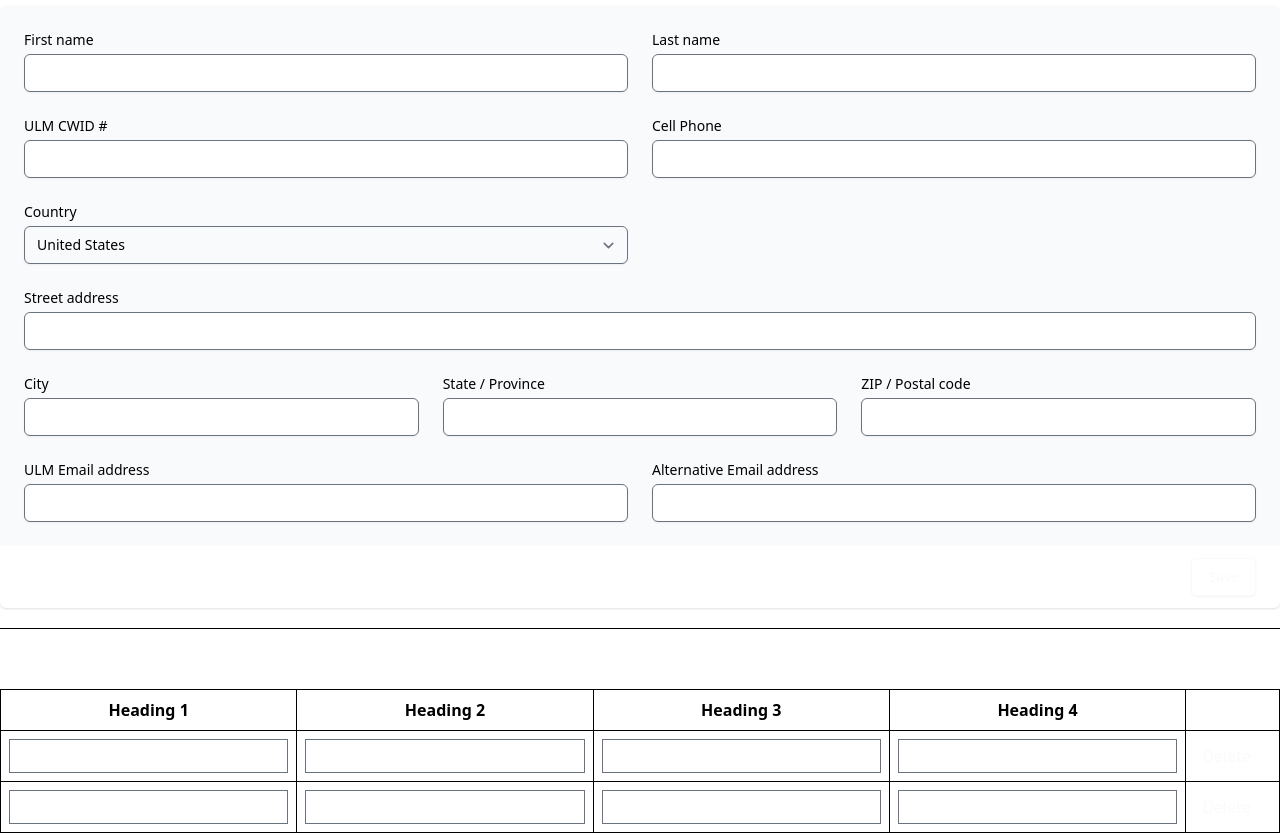
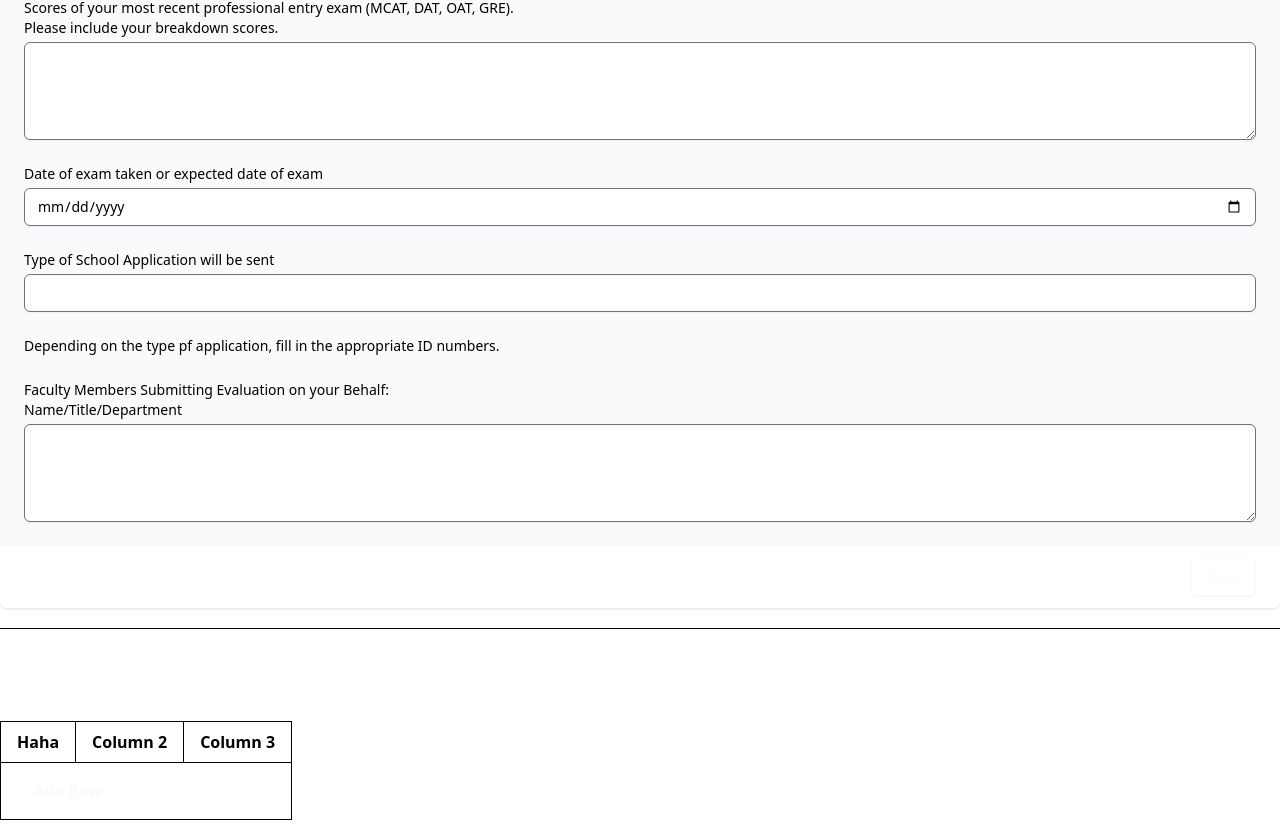
Before and after one commit to HealthTech-Devs/PMAC-healthtech-devs, a Next.js app: page /Forms in a window 1280 px wide. Shown: the part 1031-1865 px from the top of the page. Built offline with nearby package versions, Linux system fonts and the light colour scheme.

Commit message:
incomplete form

```diff
--- a/src/pages/AllForms/AppInfoForm/AppAcademicInfo.js
+++ b/src/pages/AllForms/AppInfoForm/AppAcademicInfo.js
@@ -3,11 +3,11 @@ import React from 'react';
 import {useForm} from 'react-hook-form';
 
 
-export default function AppAcademicInfo() {
+export default function AppAcademicInfo({ formData, onChangeForm, errors }) {
 
-  const {register, handleSubmit, formState: {errors}}= useForm();
+  const {register} = useForm();
 
-  const onSubmit = data => console.log(data);
+
 
 
     return (
@@ -17,7 +17,7 @@ export default function AppAcademicInfo() {
           <div >
 
             <div className="mt-10 w-full md:mt-10">
-              <form action="#" method="POST" onSubmit={handleSubmit(onSubmit)}>
+              <form >
                 <div className="overflow-hidden shadow sm:rounded-md">
                 <h1>Academic Information</h1>
                   <div className="bg-white px-4 py-5 sm:p-6">
@@ -33,7 +33,8 @@ export default function AppAcademicInfo() {
                           type="text"
                           name="major"
                           id="major"
-
+                          value={formData.major}
+                          onChange={(event)=>{onChangeForm(event)}}
                           className={`mt-1 block w-full rounded-md border-gray-300 shadow-sm focus:border-green focus:ring-green sm:text-sm ${
                             errors.major ? 'border-bred' : ''
                           }`}
--- /dev/null
+++ b/src/pages/AllForms/AppInfoForm/AppInfo.js
@@ -0,0 +1,88 @@
+import React, { useState } from 'react';
+import AppAcademicInfo from './AppAcademicInfo'
+import Involvement from './Involvement'
+import AppPersonalInfo from './AppPersonalInfo'
+
+
+
+function AppInfo() {
+
+    const [errors, setErrors] = useState({});
+
+    const [formData, setFormData] = useState({
+        firstName: '',
+        lastName: '',
+        cwid: '',
+        number: '',
+        country: '',
+        address: '',
+        city:'',
+        state:'',
+        zip: '',
+        ulm: '',
+        alternate: '',
+        major: '',
+
+      });
+
+      const handleFormChange = (event) => {
+        console.log("by");
+        const { name, value } = event.target;
+        console.log(value);
+        setFormData((prevState) => ({
+          ...prevState,
+          [name]: value,
+        }));
+
+        console.log("by__");
+      };
+
+
+      const handleSubmit = (event) => {
+        event.preventDefault();
+        console.log(formData);
+        const newErrors = {};
+  const requiredFields = ['cwid', 'firstName', 'lastName', 'number', 'country', 'address', 'city', 'state', 'zip', 'ulm', 'alternate' ]; // add all required fields here
+  requiredFields.forEach((field) => {
+    if (formData[field] === '') {
+      newErrors[field] = `Field ${field} is required`;
+    }
+  });
+  setErrors(newErrors);
+
+
+        // fetch('https://example.com/api/submit-form', {
+        //   method: 'POST',
+        //   headers: { 'Content-Type': 'application/json' },
+        //   body: JSON.stringify(formData),
+        // })
+        //   .then((response) => response.json())
+        //   .then((data) => console.log('Success:', data))
+        //   .catch((error) => console.error('Error:', error));
+
+      };
+
+  return (
+    <div>
+
+       <form onSubmit={handleSubmit}>
+
+            <AppPersonalInfo formData={formData} onChangeForm={handleFormChange} errors={errors} />
+            <AppAcademicInfo formData={formData} onChangeForm={handleFormChange} errors={errors} />
+            <Involvement />
+            <div className='flex justify-center'>
+                <button type ="submit" className="  bg-green hover:opracity-50 text-white font-bold py-2 px-4 rounded">
+                Submit </button>
+            </div>
+       </form>
+
+
+
+
+
+
+    </div>
+  )
+}
+
+export default AppInfo
--- a/src/pages/AllForms/AppInfoForm/AppPersonalInfo.js
+++ b/src/pages/AllForms/AppInfoForm/AppPersonalInfo.js
@@ -2,18 +2,14 @@ import React from 'react';
 import {useForm} from 'react-hook-form';
 
 
-export default function AppInfo() {
+export default function AppPersonalInfo({ formData, onChangeForm, errors }) {
 
-  const {register, handleSubmit, formState: {errors}}= useForm();
+  const {register}= useForm();
 
-   const onSubmit = data => console.log(data);
-
-//   const { userData, setUserData } = useStepperContext(); { formValues, onChange }
-
-// const handleChange = (e) => {
-//   const { name, value } = e.target;
-//   setUserData({ ...userData, [name]: value });
-// };
+    const handleChange = (e) => {
+      e.preventDefault();
+      console.log(e.target);
+    }
 
     return (
       <>
@@ -22,7 +18,7 @@ export default function AppInfo() {
           <div >
 
             <div className=" w-full md:mt-10">
-              <form action="#" method="POST" onSubmit={handleSubmit(onSubmit)}>
+
                 <div className="overflow-hidden shadow sm:rounded-md">
 
                   <div className="bg-white px-4 py-5 sm:p-6">
@@ -36,8 +32,13 @@ export default function AppInfo() {
                         </label>
                         <input
                           type="text"
-                          name="first-name"
-                          id="first-name"
+                          name="firstName"
+                          id="firstName"
+                          value={formData.firstName}
+                          onChange={(e) => {
+                            onChangeForm
+                            handleChange(e);
+                          }}
                           autoComplete="given-name"
                           className={`mt-1 block w-full rounded-md border-gray-300 shadow-sm focus:border-green focus:ring-green sm:text-sm ${
                             errors.firstName ? 'border-bred' : ''
@@ -49,13 +50,15 @@ export default function AppInfo() {
                       </div>
 
                       <div className="col-span-6 sm:col-span-3">
-                        <label htmlFor="last-name" className="block text-sm font-medium text-gray-700">
+                        <label htmlFor="lastname" className="block text-sm font-medium text-gray-700">
                           Last name
                         </label>
                         <input
                           type="text"
-                          name="last-name"
-                          id="last-name"
+                          name="lastName"
+                          id="lastName"
+                          value={formData.lastName}
+                          onChange={onChangeForm}
                           autoComplete="family-name"
                           className={`mt-1 block w-full rounded-md border-gray-300 shadow-sm focus:border-green focus:ring-green sm:text-sm ${
                             errors.lastName ? 'border-bred' : ''
@@ -73,7 +76,7 @@ export default function AppInfo() {
                           type="text"
                           name="cwid"
                           id="cwid"
-
+                          value={formData.cwid} onChange={onChangeForm}
 
                           className={`mt-1 block w-full rounded-md border-gray-300 shadow-sm focus:border-green focus:ring-green sm:text-sm ${
                             errors.cwid ? 'border-bred' : ''
@@ -89,8 +92,9 @@ export default function AppInfo() {
                         </label>
                         <input
                           type="text"
-                          name="cell-phone"
-                          id="cell-phone"
+                          name="number"
+                          id="number"
+                          value={formData.number} onChange={onChangeForm}
                           {...register("number", {required: true, minLength: 10, maxLength:10})}
                           className={`mt-1 block w-full rounded-md border-gray-300 shadow-sm focus:border-green focus:ring-green sm:text-sm ${
                             errors.number ? 'border-bred' : ''
@@ -117,13 +121,14 @@ export default function AppInfo() {
                       </div>
 
                       <div className="col-span-6">
-                        <label htmlFor="street-address" className="block text-sm font-medium text-gray-700">
+                        <label htmlFor="streetaddress" className="block text-sm font-medium text-gray-700">
                           Street address
                         </label>
                         <input
                           type="text"
-                          name="street-address"
-                          id="street-address"
+                          name="address"
+                          id="address"
+                          value={formData.address} onChange={onChangeForm}
                           autoComplete="street-address"
                           className={`mt-1 block w-full rounded-md border-gray-300 shadow-sm focus:border-green focus:ring-green sm:text-sm ${
                             errors.address ? 'border-bred' : ''
@@ -141,6 +146,7 @@ export default function AppInfo() {
                           type="text"
                           name="city"
                           id="city"
+                          value={formData.city} onChange={onChangeForm}
                           autoComplete="address-level2"
                           className={`mt-1 block w-full rounded-md border-gray-300 shadow-sm focus:border-green focus:ring-green sm:text-sm ${
                             errors.city ? 'border-bred' : ''
@@ -156,8 +162,9 @@ export default function AppInfo() {
                         </label>
                         <input
                           type="text"
-                          name="region"
-                          id="region"
+                          name="state"
+                          id="state"
+                          value={formData.state} onChange={onChangeForm}
                           autoComplete="address-level1"
                           className={`mt-1 block w-full rounded-md border-gray-300 shadow-sm focus:border-green focus:ring-green sm:text-sm ${
                             errors.state ? 'border-bred' : ''
@@ -173,8 +180,9 @@ export default function AppInfo() {
                         </label>
                         <input
                           type="text"
-                          name="postal-code"
-                          id="postal-code"
+                          name="zip"
+                          id="zip"
+                          value={formData.zip} onChange={onChangeForm}
                           autoComplete="postal-code"
                           className={`mt-1 block w-full rounded-md border-gray-300 shadow-sm focus:border-green focus:ring-green sm:text-sm ${
                             errors.zip ? 'border-bred' : ''
@@ -190,8 +198,9 @@ export default function AppInfo() {
                         </label>
                         <input
                           type="text"
-                          name="email-ulm"
-                          id="email-ulm"
+                          name="ulm"
+                          id="ulm"
+                          value={formData.ulm} onChange={onChangeForm}
                           autoComplete="email"
                           className={`mt-1 block w-full rounded-md border-gray-300 shadow-sm focus:border-green focus:ring-green sm:text-sm ${
                             errors.ulm ? 'border-bred' : ''
@@ -207,8 +216,9 @@ export default function AppInfo() {
                         </label>
                         <input
                           type="text"
-                          name="email-alternate"
-                          id="email-alternate"
+                          name="alternate"
+                          id="alternate"
+                          value={formData.alternate} onChange={onChangeForm}
                           autoComplete="email"
                           className={`mt-1 block w-full rounded-md border-gray-300 shadow-sm focus:border-green focus:ring-green sm:text-sm ${
                             errors.alternate ? 'border-bred' : ''
@@ -221,16 +231,18 @@ export default function AppInfo() {
                   </div>
                   <div className="bg-gray-50 px-4 py-3 text-right sm:px-6">
                     <button
-                      type="submit"
+
                       className="inline-flex justify-center rounded-md border border-transparent bg-indigo-600 py-2 px-4 text-sm font-medium text-white shadow-sm hover:bg-indigo-700 focus:outline-none focus:ring-2 focus:ring-indigo-500 focus:ring-offset-2"
                     >
-                      Save
+                      Next
                     </button>
                   </div>
                 </div>
-              </form>
+
             </div>
+
           </div>
+
         </div>
 
         <div className="hidden sm:block" aria-hidden="true">
--- a/src/pages/AllForms/AppInfoForm/Involvement.js
+++ b/src/pages/AllForms/AppInfoForm/Involvement.js
@@ -4,12 +4,12 @@ import {useForm} from 'react-hook-form';
 
 function Involvement() {
     const {register, handleSubmit, formState: {errors}}= useForm();
-
+    const headingsone = ['Haha', 'Column 2', 'Column 3'];
     const onSubmit = data => console.log(data);
   return (
     <div>
         <div className="mt-10 w-full md:mt-10">
-    <form action="#" method="POST" ><Table/>
+    <form action="#" method="POST" ><Table headings={headingsone}/>
     <div className="bg-gray-50 px-4 py-3 text-right sm:px-6">
                     <button
                       type="submit"
--- a/src/pages/AllForms/Table.js
+++ b/src/pages/AllForms/Table.js
@@ -1,86 +1,101 @@
-import { useState } from 'react';
+import React, { useState } from 'react';
+// import axios from 'axios';
 
-export default function Table() {
-  const [data, setData] = useState([    { id: 1, col1: '', col2: '', col3: '', col4: '' },    { id: 2, col1: '', col2: '', col3: '', col4: '' },  ]);
+const MyTable = ({ headings }) => {
+  const [tableData, setTableData] = useState([]);
 
-  const handleDataChange = (id, field, value) => {
-    const newData = data.map((row) => {
-      if (row.id === id) {
-        return { ...row, [field]: value };
-      } else {
-        return row;
-      }
-    });
-    setData(newData);
+  const handleAddRow = () => {
+    event.preventDefault();
+    setTableData(prevState => [
+      ...prevState,
+      { id: Date.now(), column1: '', column2: '', column3: '' },
+    ]);
   };
 
-  const handleDeleteRow = (id) => {
-    const newData = data.filter((row) => row.id !== id);
-    setData(newData);
+  const handleCellChange = (e, rowId, column) => {
+    const newValue = e.target.value;
+    setTableData(prevState => {
+      const updatedRow = prevState.find(row => row.id === rowId);
+      updatedRow[column] = newValue;
+      return [...prevState];
+    });
   };
 
-  const handleAddRow = () => {
-    const newRow = { id: data.length + 1, col1: '', col2: '', col3: '', col4: '' };
-    setData([...data, newRow]);
+  const handleSaveTableData = async () => {
+    event.preventDefault();
+      console.log(tableData);
+
   };
 
   return (
-    <div className="overflow-x-auto">
-      <table className="table-auto border-collapse border border-gray-400 w-full">
+    <div className="container mx-auto py-8">
+      <table className="border-collapse border border-gray-600">
         <thead>
           <tr>
-            <th className="border border-gray-400 p-2">Heading 1</th>
-            <th className="border border-gray-400 p-2">Heading 2</th>
-            <th className="border border-gray-400 p-2">Heading 3</th>
-            <th className="border border-gray-400 p-2">Heading 4</th>
+            {headings.map(heading => (
+              <th
+                key={heading}
+                className="border border-gray-600 px-4 py-2 font-semibold"
+              >
+                {heading}
+              </th>
+            ))}
           </tr>
         </thead>
         <tbody>
-          {data.map((row) => (
+          {tableData.map(row => (
             <tr key={row.id}>
-              <td className="border border-gray-400 p-2">
+              <td className="border border-gray-600 px-4 py-2">
                 <input
                   type="text"
-                  value={row.col1}
-                  onChange={(event) => handleDataChange(row.id, 'col1', event.target.value)}
-                  className="border border-gray-400 p-1 w-full"
+                  value={row.column1}
+                  className="w-full border-0 focus:outline-none"
+                  onChange={e => handleCellChange(e, row.id, 'column1')}
                 />
               </td>
-              <td className="border border-gray-400 p-2">
+              <td className="border border-gray-600 px-4 py-2">
                 <input
                   type="text"
-                  value={row.col2}
-                  onChange={(event) => handleDataChange(row.id, 'col2', event.target.value)}
-                  className="border border-gray-400 p-1 w-full"
+                  value={row.column2}
+                  className="w-full border-0 focus:outline-none"
+                  onChange={e => handleCellChange(e, row.id, 'column2')}
                 />
               </td>
-              <td className="border border-gray-400 p-2">
+              <td className="border border-gray-600 px-4 py-2">
                 <input
                   type="text"
-                  value={row.col3}
-                  onChange={(event) => handleDataChange(row.id, 'col3', event.target.value)}
-                  className="border border-gray-400 p-1 w-full"
+                  value={row.column3}
+                  className="w-full border-0 focus:outline-none"
+                  onChange={e => handleCellChange(e, row.id, 'column3')}
                 />
-              </td>
-              <td className="border border-gray-400 p-2">
-                <input
-                  type="text"
-                  value={row.col4}
-                  onChange={(event) => handleDataChange(row.id, 'col4', event.target.value)}
-                  className="border border-gray-400 p-1 w-full"
-                />
-              </td>
-              <td className="border border-gray-400 p-2">
-                <button
-                  onClick={() => handleDeleteRow(row.id)}
-                  className="bg-red-500 hover:bg-red-600 text-white rounded-md py-1 px-2"
-                >
-                  Delete
-                </button>
               </td>
             </tr>
           ))}
+          <tr>
+            <td colSpan={3} className="border border-gray-600 px-4 py-2">
+              <button
+                className="bg-blue-500 hover:bg-blue-700 text-white font-bold py-2 px-4 rounded"
+                onClick={handleAddRow}
+              >
+                Add Row
+              </button>
+            </td>
+          </tr>
         </tbody>
-        </table>
-        </div>
-  )}
+      </table>
+      <div className="mt-4">
+        <button
+          className="bg-green-500 hover:bg-green-700 text-white font-bold py-2 px-4 rounded mr-4"
+          onClick={handleSaveTableData}
+        >
+          Save Table Data
+        </button>
+        <button className="bg-gray-500 hover:bg-gray-700 text-white font-bold py-2 px-4 rounded">
+          Cancel
+        </button>
+      </div>
+    </div>
+  );
+};
+
+export default MyTable;
--- a/src/pages/Forms.js
+++ b/src/pages/Forms.js
@@ -1,14 +1,11 @@
 import React from 'react'
-import AppPersonalInfo from './AllForms/AppInfoForm/AppPersonalInfo'
-import AppAcademicInfo from './AllForms/AppInfoForm/AppAcademicInfo'
-import Involvement from './AllForms/AppInfoForm/Involvement'
+import AppInfo from './AllForms/AppInfoForm/AppInfo'
+
 
 function Forms() {
   return (
     <div>
-      <AppAcademicInfo/>
-      <AppPersonalInfo />
-      <Involvement />
+       <AppInfo />
     </div>
   )
 }
```
